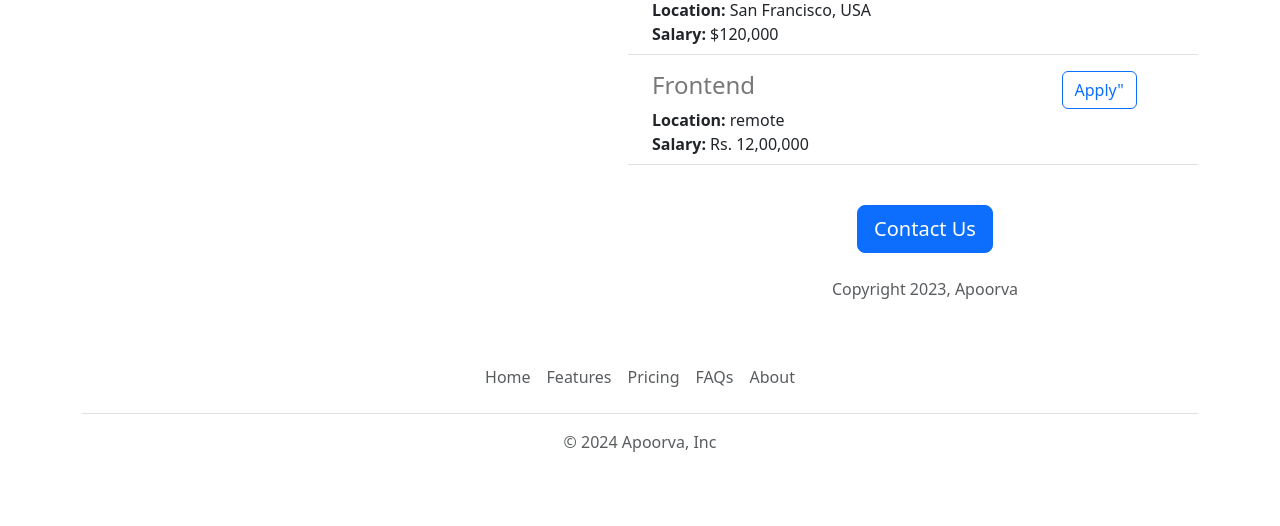
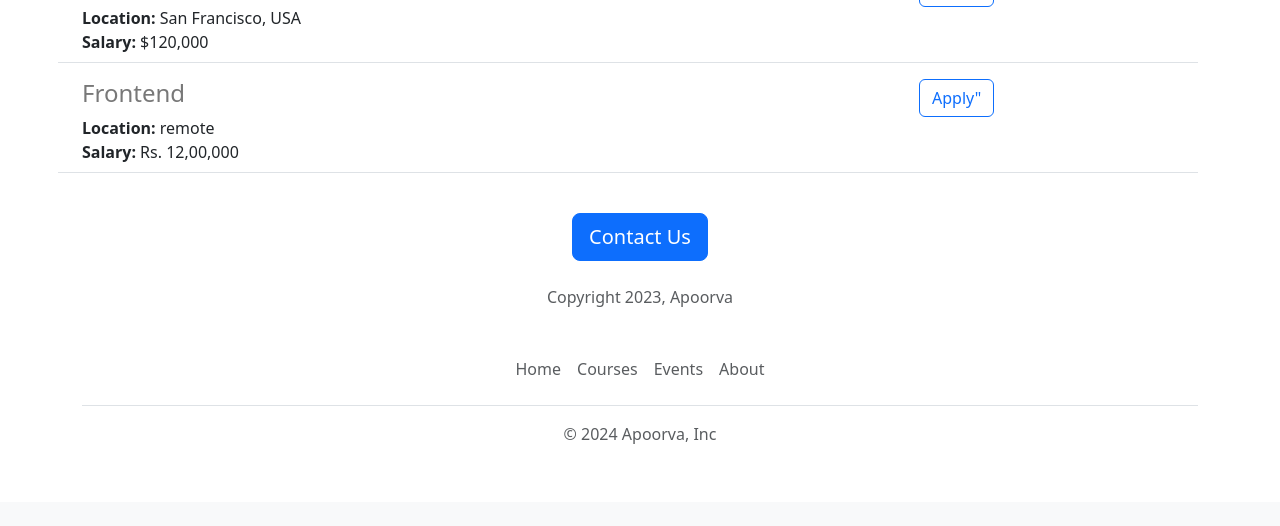
Before and after one commit to apoorvashiiii/apoorva-careers-website, a Flask app: page / in a window 1280 px wide. Shown: the part 1678-2204 px from the top of the page. After the commit the page ends 2122 px from the top, so only its background shows below. Run offline with Flask 3, Linux system fonts and the light colour scheme.

Commit message:
functional  and asthetic improvements

```diff
--- a/templates/footer.html
+++ b/templates/footer.html
@@ -1,11 +1,15 @@
 <div class="container">
   <footer class="py-3 my-4">
     <ul class="nav justify-content-center border-bottom pb-3 mb-3">
-      <li class="nav-item"><a href="#" class="nav-link px-2 text-body-secondary">Home</a></li>
-      <li class="nav-item"><a href="#" class="nav-link px-2 text-body-secondary">Features</a></li>
-      <li class="nav-item"><a href="#" class="nav-link px-2 text-body-secondary">Pricing</a></li>
-      <li class="nav-item"><a href="#" class="nav-link px-2 text-body-secondary">FAQs</a></li>
-      <li class="nav-item"><a href="#" class="nav-link px-2 text-body-secondary">About</a></li>
+      <li class="nav-item"><a target="_blank"
+href="https://www.jovian.ai" class="nav-link px-2 text-body-secondary">Home</a></li>
+      <li class="nav-item"><a target="_blank"
+href="https://jovian.ai/learn" class="nav-link px-2 text-body-secondary">Courses</a></li>
+
+      <li class="nav-item"><a target="_blank"
+href="https://jovian.ai/events" class="nav-link px-2 text-body-secondary">Events</a></li>
+      <li class="nav-item"><a target="_blank"
+href="https://jovian.ai/about" class="nav-link px-2 text-body-secondary">About</a></li>
     </ul>
     <p class="text-center text-body-secondary">&copy; 2024 Apoorva, Inc</p>
   </footer>
--- a/templates/home.html
+++ b/templates/home.html
@@ -21,6 +21,8 @@
       </div>
       <div class="d-none d-md-block col-md-6">
       <img src="/static/people.jpg" style="height:320px; border-radius:4px;">
+        </div>
+      </div>
       <h2 class="text-center mt-2 mb-4">Open Positions</h2>
       <div class="row">
         {% for job in jobs %}
@@ -28,7 +30,8 @@
         {% endfor %}
       </div>
       <div class="text-center mt-4">
-        <button class="btn btn-primary btn-lg">Contact Us</button>
+        <a class="btn btn-primary btn-lg"
+href="mailto:hello@jovain.ai?subject=Question%20about%20Job%20Openings&body=My%20name%3A%20%3Cyour%20name%3E%0D%0A%0D%0AMy%20Question%3A%3Center%20your%20question%3E">Contact Us</a>
         <p class="text-muted mt-4">Copyright 2023, Apoorva</p>
       </div>
     </div>
--- a/templates/jobitem.html
+++ b/templates/jobitem.html
@@ -14,8 +14,7 @@
     {% endif %}
   </div>
   <div class="col-2 padding-right:16px"">
-    <a href="mailto:hello@jovian.ai?
-      subject=Application for{{job['tittle']}}" type="button" class="btn btn-outline-primary float-right align-middle">Apply</button>"</a>
+    <a href="mailto:hello@jovain.ai?subject=Application%20for%20{{job['title']}}&body=My%20name%3A%20%3Cyour%20name%20here%3E%0D%0A%0D%0AMy%20Resume%20link%3A%20%3Cresume%20link%3E%0D%0A%0D%0AMy%20LinkedIn%20link%3A%20%3Clinkedin%20in%3E" type="button" class="btn btn-outline-primary float-right align-middle">Apply</button>"</a>
   </div>
 
  </div>
```
